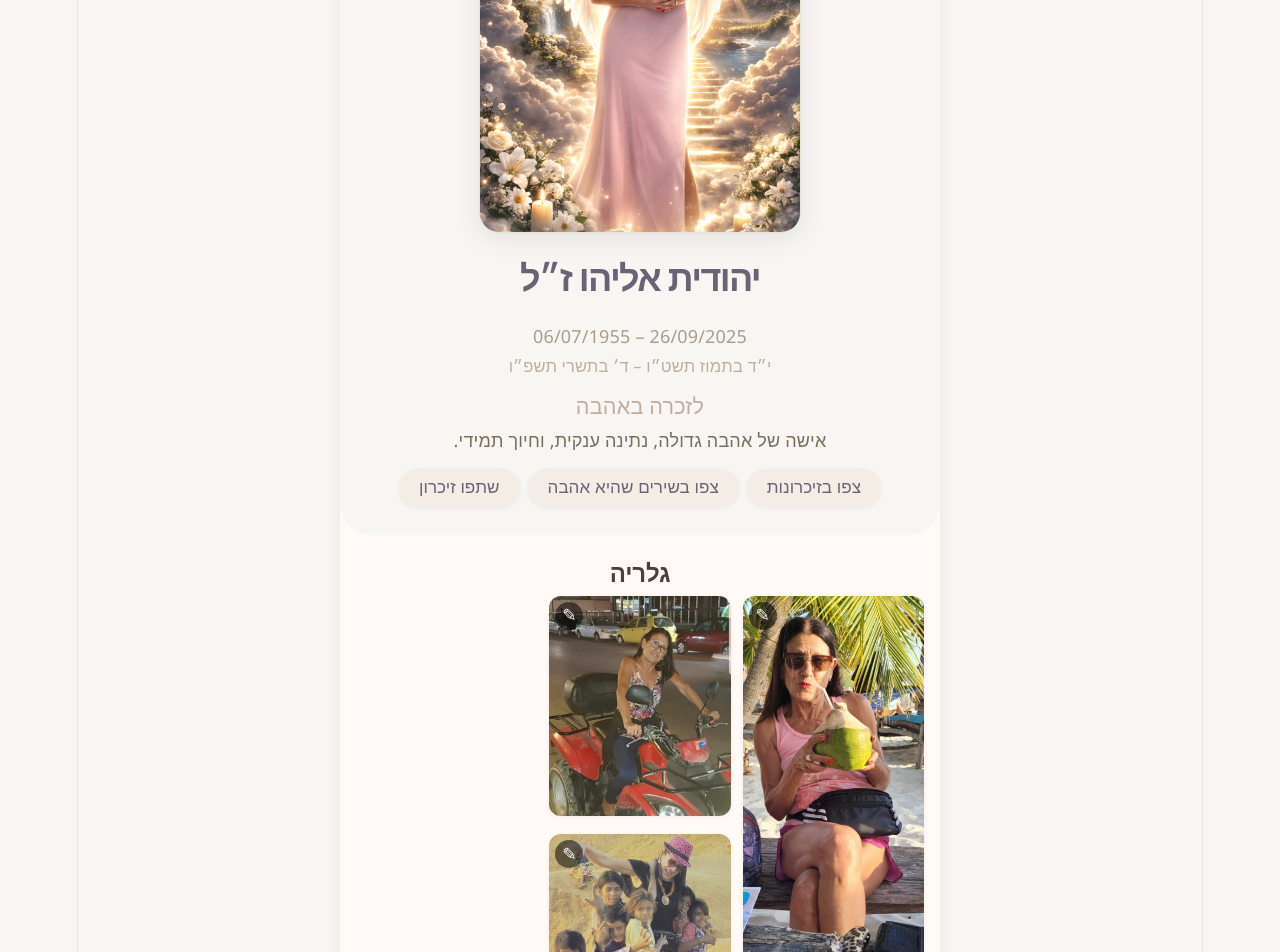
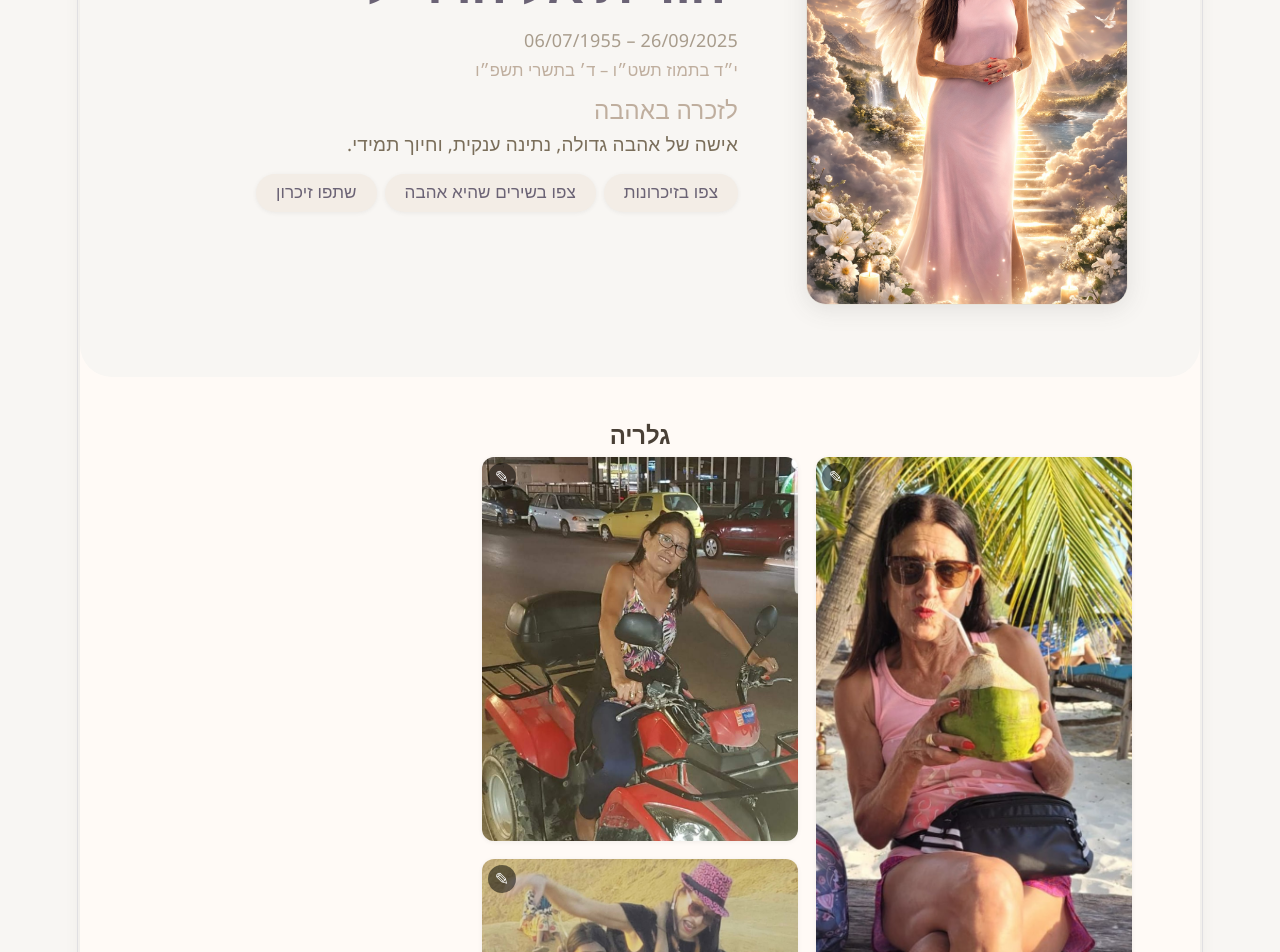
Before and after one commit to liordidi/yehudith-app, a React app in the folder frontend/: page / in a window 1280 px wide. Shown: the part 220-1172 px from the top of the page. Built offline with nearby package versions, Linux system fonts and the light colour scheme; no server answers; the database is empty; the HTML template or start-up script is replaced by a standard one.

Commit message:
feat: add responsive desktop layout styles for hero and gallery sections

```diff
--- a/frontend/src/App.css
+++ b/frontend/src/App.css
@@ -1341,3 +1341,144 @@ main {
     border-right-color: var(--border);
   }
 }
+
+/* ════════════════════════════════════════════════════════════════════════════
+   DESKTOP LAYOUT — additive overrides only.
+   Every rule below lives inside min-width media queries.
+   Mobile base styles above this block are completely untouched.
+   ════════════════════════════════════════════════════════════════════════════ */
+
+@media (min-width: 768px) {
+
+  /* ── Page container: lift the 600px cap, give it air ──────────────────── */
+  .memorial-page {
+    max-width: 940px;
+    margin: 32px auto;
+    border-radius: 24px;
+    padding-bottom: 64px;
+  }
+
+  /* ── Hero: two-column (RTL: portrait right, text left) ─────────────────── */
+  .hero-section {
+    display: flex;
+    flex-direction: row;
+    align-items: center;
+    text-align: right;
+    padding: 48px 56px 56px;
+    gap: 52px;
+  }
+
+  /* Image column — fixed width, no shrink */
+  .hero-section > div:first-child {
+    flex: 0 0 auto;
+  }
+
+  /* Text column — takes remaining space */
+  .hero-section > div:last-child {
+    flex: 1 1 0;
+    min-width: 0;
+  }
+
+  /* Remove the bottom margin the stacked mobile layout needed */
+  .hero-img {
+    margin-bottom: 0;
+  }
+
+  .portrait {
+    width: 270px;
+    max-width: none;
+  }
+
+  .hero-name {
+    font-size: 2.6rem;
+    margin-top: 0;
+  }
+
+  .hero-text {
+    font-size: 1.25rem;
+  }
+
+  .hero-short {
+    font-size: 1.05rem;
+  }
+
+  /* CTA buttons: align to RTL start (right) instead of centered */
+  .hero-cta {
+    justify-content: flex-start;
+    margin-top: 12px;
+  }
+
+  /* ── Section padding: proper desktop breathing room ────────────────────── */
+  .gallery-section,
+  .memories-section,
+  .songs-section,
+  .share-memory-section,
+  .candle-section,
+  .footer-section {
+    padding: 36px 52px;
+  }
+
+  /* ── Gallery: always 3 columns on desktop (overrides the 1024px drop) ─── */
+  .gallery-grid {
+    columns: 3;
+    column-gap: 16px;
+  }
+
+  /* ── Memories: 3-column masonry on desktop ─────────────────────────────── */
+  .memories-grid {
+    columns: 3;
+    column-gap: 16px;
+  }
+
+  /* ── Songs: wider cards, more gap — keep horizontal scroll model ────────── */
+  .songs-carousel {
+    gap: 16px;
+  }
+
+  .song-card {
+    flex: 0 0 190px;
+    padding: 22px 14px 18px;
+  }
+}
+
+@media (min-width: 1100px) {
+
+  /* ── Wider cap for large monitors ──────────────────────────────────────── */
+  .memorial-page {
+    max-width: 1120px;
+  }
+
+  .hero-section {
+    padding: 64px 72px 72px;
+    gap: 68px;
+  }
+
+  .portrait {
+    width: 320px;
+  }
+
+  .hero-name {
+    font-size: 3rem;
+  }
+
+  .hero-text {
+    font-size: 1.35rem;
+  }
+
+  .gallery-section,
+  .memories-section,
+  .songs-section,
+  .share-memory-section,
+  .candle-section,
+  .footer-section {
+    padding: 44px 68px;
+  }
+
+  .memories-grid {
+    column-gap: 20px;
+  }
+
+  .gallery-grid {
+    column-gap: 18px;
+  }
+}
```
